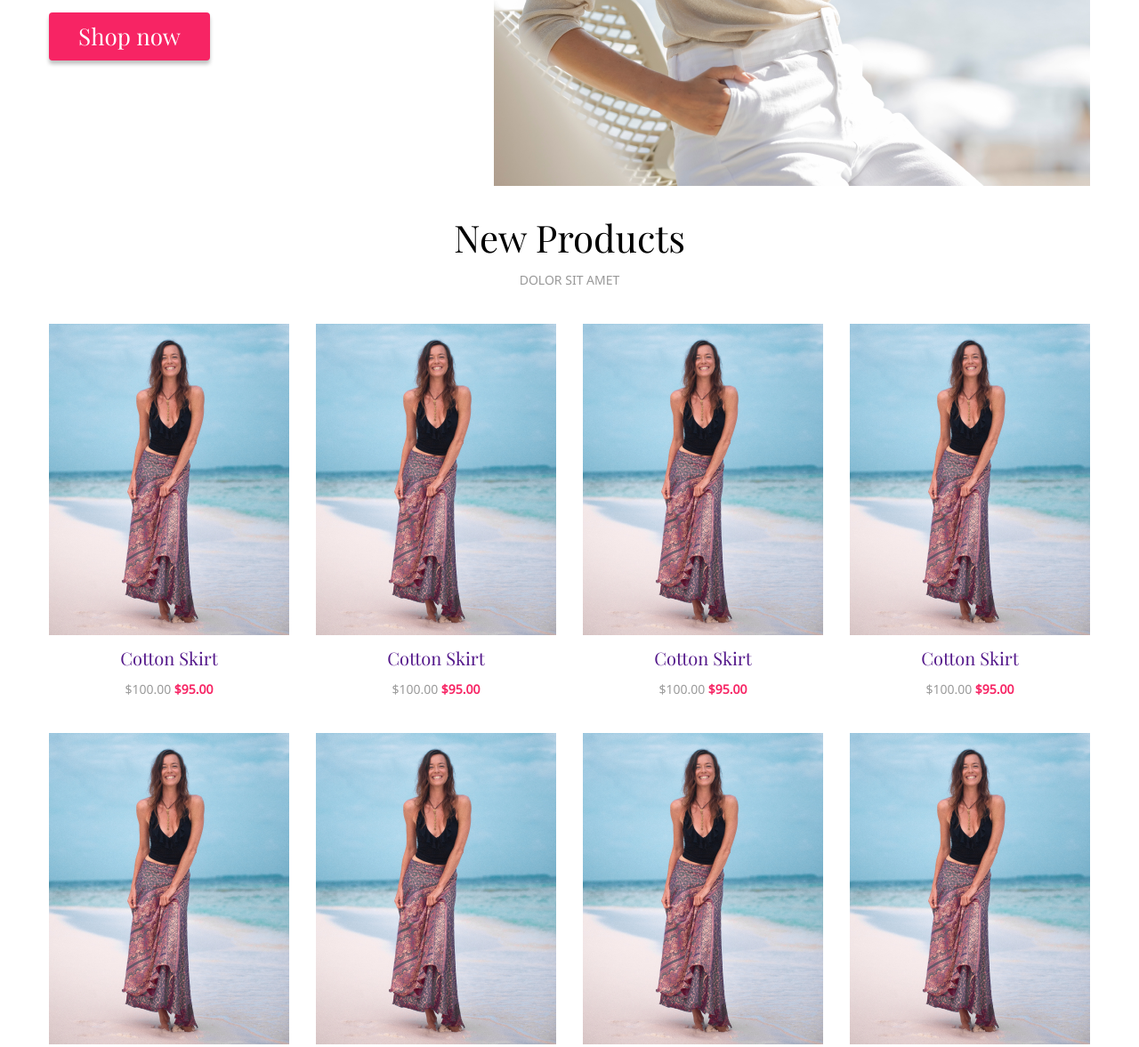
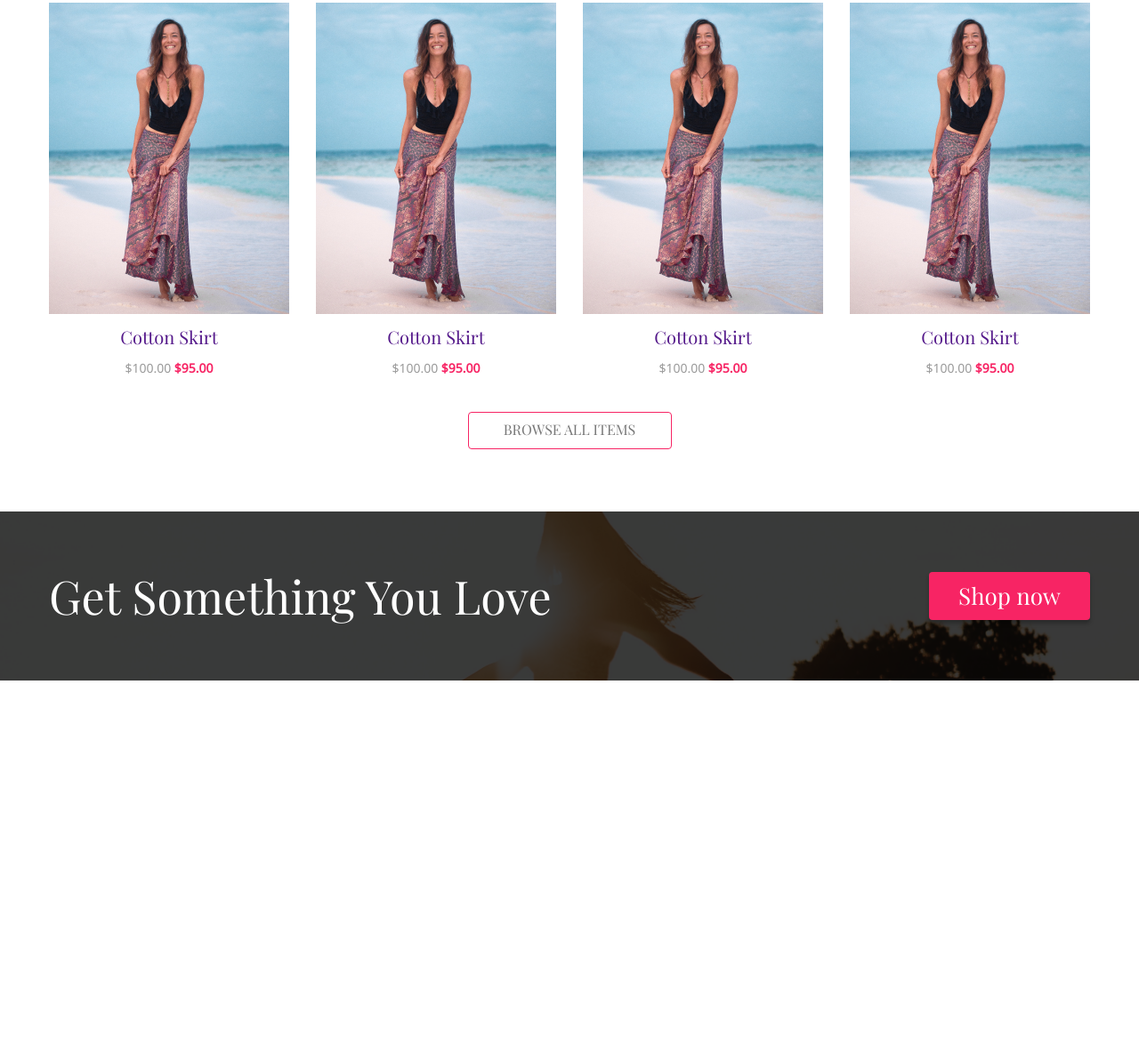
Before and after one commit to teddysbeard/elegance-shop, a plain HTML site: page index.html in a window 1280 px wide. Shown: the part 642-1819 px from the top of the page at 89% size. After the commit the page ends 1407 px from the top, so only its background shows below. Drawn offline with nearby package versions, Linux system fonts and the light colour scheme.

Commit message:
feat: add info-section, fix class-naming

```diff
--- a/css/main.scss
+++ b/css/main.scss
@@ -102,7 +102,7 @@ h1,h2,h3,h4,h5,h6{font-size:inherit;font-weight:inherit;}
         flex-direction: row;
         justify-content: end;
         position: relative;
-        margin-bottom: 30px;
+        // margin-bottom: 30px;
     }
     &__content {
         position: absolute;
@@ -156,8 +156,13 @@ a.button:hover {
     box-shadow: 0px 4px 25px rgba(184, 13, 64, 0.671);
     background: #ff3874;
 }
-.featured {
-    &__header-title {
+/*New Products*/
+
+.section-new {
+    padding: 60px 0px 70px 0px;
+}
+.section-header {
+    &__title {
         font-family: 'Playfair Display', sans-serif;
         font-size: 42px;
         line-height: 56px;
@@ -166,18 +171,18 @@ a.button:hover {
             color: #000000;
         }
     }
-    &__header-description {
+    &__description {
+        margin-top: 10px;
+        color: #999999;
         font-family: 'Noto Sans', sans-serif;
         font-size: 14px;
         font-weight: 400;
         line-height: 19px;
         text-transform: uppercase;
-        margin-top: 10px;
         text-align: center;
-        color: #999999;
     }
 }
-.featured-products-wrapper {
+.section-products-wrapper {
     margin-top: 40px;
     display: grid;
     grid-gap: 40px 30px;
@@ -222,3 +227,61 @@ a.button:hover {
 
     }
 }
+/* browse-button*/
+.section-button-wrapper {
+    // выравниваем кнопку по центру
+    text-align: center;
+}
+.browse-button {
+    display: inline-block;
+    margin-top: 40px;
+    border: 1px solid #F72464;
+    width: 229px;
+    border-radius: 4px;
+    height: 42px;
+    text-align: center;
+    span {
+        display: block;
+        color: #777777;
+        font-family: 'Playfair Display', sans-serif;
+        font-size: 16px;
+        font-weight: 400;
+        padding: 11px 0px;
+        text-transform: uppercase;
+    }
+}
+
+// info-section
+.info-section {
+    padding: 68px 0;
+    position: relative;
+    background: url(./../images/info-blocks/background-1.png);
+    background-size: cover;
+    background-position: center;
+    &__title {
+        font-family: 'Playfair Display', sans-serif;
+        font-size: 52px;
+        font-weight: 400;
+        color: #FFFFFF;
+        line-height: 52px;
+        text-align: left;
+    }
+    &__row {
+        display: flex;
+        flex-direction: row;
+        align-items: center;
+        justify-content: space-between;
+        position: relative;
+        z-index: 1;
+    }
+}
+// overlay
+.info-section::before {
+    position: absolute;
+    content: "";
+    top: 0;
+    left: 0;
+    width: 100%;
+    height: 100%;
+    background-color: rgb(0 0 0 / 75%);
+}
--- a/index.html
+++ b/index.html
@@ -11,7 +11,7 @@
     <link href="https://fonts.googleapis.com/css2?family=Noto+Sans&family=Playfair+Display:wght@400;700&display=swap" rel="stylesheet">
 </head>
 <body>
-    <nav class="navigation">
+    <nav class="navigation none">
         <div class="container">
             <div class="navigation__row">
                 <div class="navigation__logo"><a href="">Elegance</a></div>
@@ -33,7 +33,7 @@
             </div>
         </div>
     </nav>
-    <header class="header">
+    <header class="header none">
         <div class="container">
             <div class="header__row">
                 <div class="header__content">
@@ -54,16 +54,17 @@
         </div>
     </header>
      <main>
-        <section class="featured">
+        <section class="section-new">
             <div class="container">
-                <div class="featured__header">
-                    <div class="featured__header-title">
+                <div class="section-header">
+                    <div class="section-header__title">
                         <h2>New Products</h2>
                     </div>
-                    <div class="featured__header-description">
+                    <div class="section-header__description">
                         <p>dolor sit amet</p>
                     </div>
-                    <div class="featured-products-wrapper">
+                </div>
+                <div class="section-products-wrapper">
                     <a href="" class="product-link">
                         <div class="product">
                             <div class="product__image">
@@ -161,6 +162,18 @@
                         </div>
                     </a>
                 </div>
+                <div class="section-button-wrapper">
+                    <a href="" class="browse-button"><span>Browse all items</span></a>
+                </div>
+            </div>
+        </section>
+        <section class="info-section">
+            <div class="container">
+                <div class="info-section__row">
+                    <h2 class="info-section__title">
+                        Get Something You Love
+                    </h2>
+                    <a href="" class="button">Shop now</a>
                 </div>
             </div>
         </section>
```
Also changed, not shown: css/main.css, images/info-blocks/background-1.png (added). Lines whose indentation alone changed are shown as unchanged.
